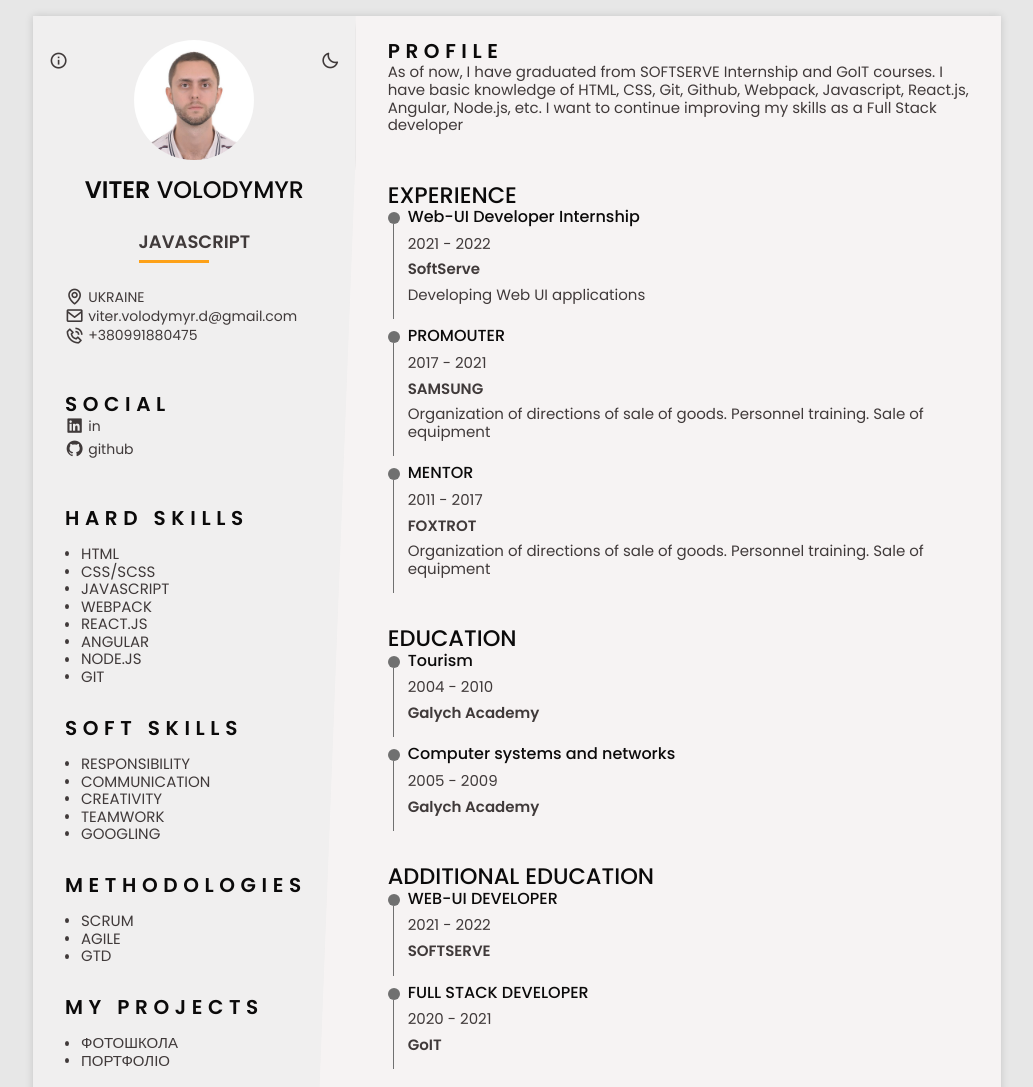
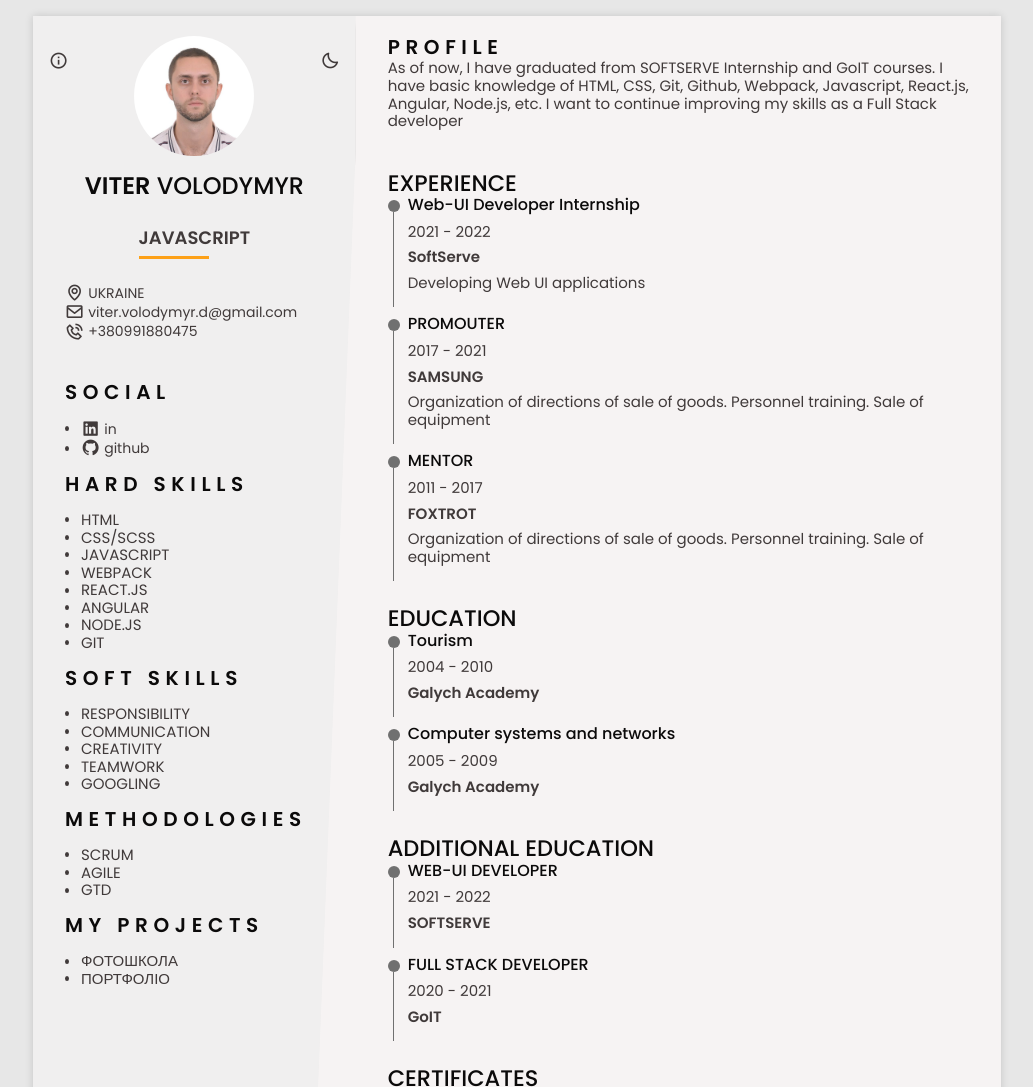
Before and after one commit to Tvido/viter-cv, a website: page index.html in a window 1280 px wide. Shown: the top 1087 px of the page, without its empty margins (123-1156 px from the left). Drawn offline with nearby package versions, Linux system fonts and the light colour scheme.

Commit message:
upd styles

```diff
--- a/assets/css/styles.css
+++ b/assets/css/styles.css
@@ -140,7 +140,7 @@ img {
 
 .section {
   /* padding: 1.5rem; */
-  padding: 1.5rem 2rem;
+  padding: 1.25rem 2rem;
 }
 
 .section-title {
--- a/index.html
+++ b/index.html
@@ -101,19 +101,31 @@
           </section>
 
           <section class="social section">
-            <h2 class="section-title">SOCIAL</h2>
+            <div>
+              <h2 class="section-title">SOCIAL</h2>
 
-            <div class="social__container bd-grid">
-              <a href="https://www.linkedin.com/in/viterd/" target="_blank" class="social__link">
-                <i class="bx bxl-linkedin-square social__icon"></i>in
-              </a>
-              <a href="https://github.com/Tvido" target="_blank" class="social__link">
-                <i class="bx bxl-github social__icon"></i>github
-              </a>
+              <div class="skills__content bd-grid">
+                <ul class="skills__data">
+                  <li class="skills__name">
+                    <span class="skills__circle"></span>
+                    <a
+                      target="_blank"
+                      class="social__link"
+                      href="https://www.linkedin.com/in/viterd/"
+                    >
+                      <i class="bx bxl-linkedin-square social__icon"></i>in
+                    </a>
+                  </li>
+
+                  <li class="skills__name">
+                    <span class="skills__circle"></span>
+                    <a target="_blank" class="social__link" href="https://github.com/Tvido">
+                      <i class="bx bxl-github social__icon"></i>github
+                    </a>
+                  </li>
+                </ul>
+              </div>
             </div>
-          </section>
-
-          <section class="skills section" id="skills">
             <div>
               <h2 class="section-title">HARD SKILLS</h2>
 
```
